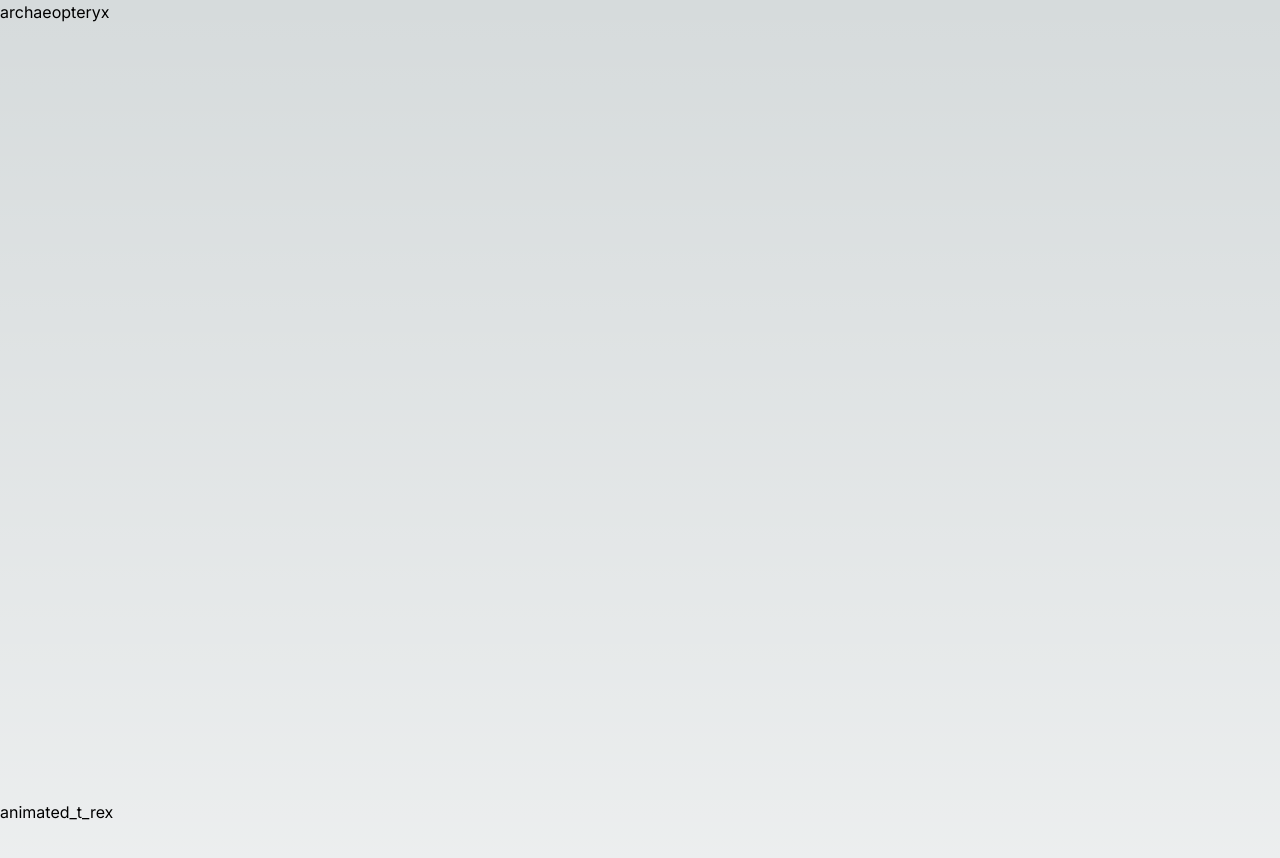
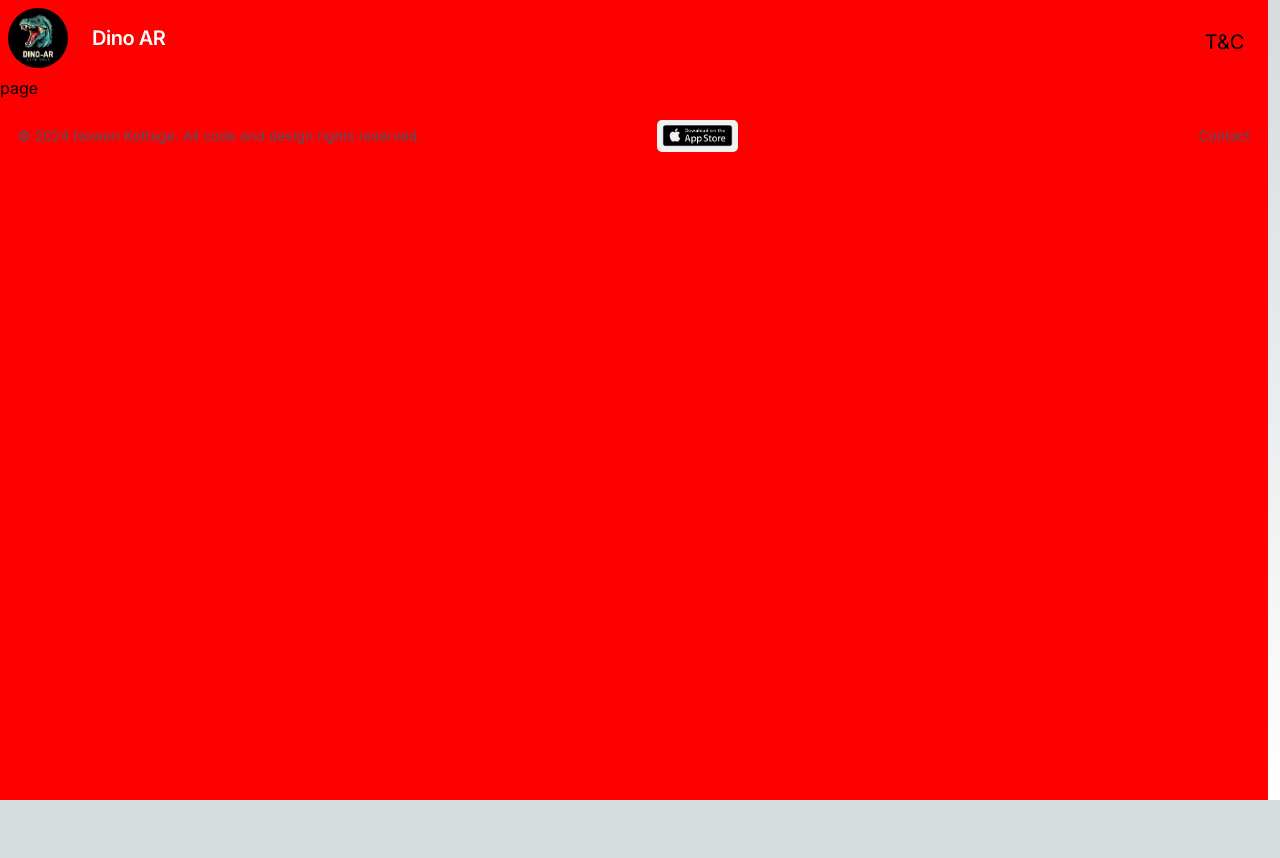
Before and after one commit to KOTTAGENVH/Dino-AR-WEB, a Next.js app in the folder dino-ar/: page /legal in a window 1280 px wide. Shown: the top 858 px of the page. After the commit the page ends 800 px from the top, so only its background shows below. Built offline with nearby package versions, Linux system fonts and the light colour scheme.

Commit message:
fix: page navigations

```diff
--- a/dino-ar/src/app/Encyclopedia/page.tsx
+++ b/dino-ar/src/app/dinosaurs/page.tsx
@@ -3,7 +3,7 @@ import React, { useEffect, useRef } from "react";
 import AnimatedTrex from "@/components/dinosaurs/animated_t_rex";
 import Archaeopteryx from "@/components/dinosaurs/archaeopteryx";
 
-function Encyclopedia(){
+function Dinosaurs(){
   const homeRef = useRef<HTMLDivElement>(null);
   const legalRef = useRef<HTMLDivElement>(null);
   const lastScrollTime = useRef<number>(0);
@@ -47,4 +47,4 @@ function Encyclopedia(){
   );
 };
 
-export default Encyclopedia;
+export default Dinosaurs;
--- a/dino-ar/src/app/legal/page.tsx
+++ b/dino-ar/src/app/legal/page.tsx
@@ -1,74 +1,23 @@
-// import Footer from '@/components/footer'
-// import Header from '@/components/header'
-// import React from 'react'
+import Footer from '@/components/footer'
+import Header from '@/components/header'
+import React from 'react'
 
-// function Legal() {
-//   return (
-//     <div
-//     style={{
-//         height: '100vh',
-//         width: '99.1vw',
-//         backgroundColor: 'red',
-//     }}
-//     >
-//       <Header/>
-//       <div>
-//       page
-//       </div>
-//         <Footer/>
-//         </div>
-//   )
-// }
+function Legal() {
+  return (
+    <div
+    style={{
+        height: '100vh',
+        width: '99.1vw',
+        backgroundColor: 'red',
+    }}
+    >
+      <Header/>
+      <div>
+      page
+      </div>
+        <Footer/>
+        </div>
+  )
+}
 
-// export default Legal
-
-"use client";
-import React, { useEffect, useRef } from "react";
-import AnimatedTrex from "@/components/dinosaurs/animated_t_rex";
-import Archaeopteryx from "@/components/dinosaurs/archaeopteryx";
-
-function Encyclopedia(){
-  const homeRef = useRef<HTMLDivElement>(null);
-  const legalRef = useRef<HTMLDivElement>(null);
-  const lastScrollTime = useRef<number>(0);
-
-  useEffect(() => {
-    const handleScroll = (event: WheelEvent) => {
-      const currentTime = new Date().getTime();
-      const timeDiff = currentTime - lastScrollTime.current;
-
-      if (homeRef.current && legalRef.current) {
-        const homeHeight = homeRef.current.clientHeight;
-        const deltaY = event.deltaY;
-
-        if (deltaY > 0 && timeDiff > 1000) {
-          // Scrolling down
-          legalRef.current.scrollIntoView({ behavior: "smooth" });
-          lastScrollTime.current = currentTime;
-        } else if (deltaY < 0) {
-          // Scrolling up
-          homeRef.current.scrollIntoView({ behavior: "smooth" });
-          lastScrollTime.current = currentTime;
-        }
-      }
-    };
-
-    window.addEventListener("wheel", handleScroll);
-    return () => {
-      window.removeEventListener("wheel", handleScroll);
-    };
-  }, []);
-
-  return (
-    <div>
-      <div ref={homeRef} style={{ height: "100vh" }}>
-        <Archaeopteryx />
-      </div>
-      <div ref={legalRef} style={{ height: "100vh" }}>
-        <AnimatedTrex />
-      </div>
-    </div>
-  );
-};
-
-export default Encyclopedia;
+export default Legal
--- a/dino-ar/src/app/page.tsx
+++ b/dino-ar/src/app/page.tsx
@@ -45,7 +45,7 @@ export default function Home() {
                 </p>
               </div>
               <button className="p-1.5 bg-sky-700 lg:bg-black-500 text-white mt-16 xl:mt-24 hover:bg-teal-700 rounded-xl">
-                <a href="/encyclopedia">
+                <a href="/dinosaurs">
                   Time Travel <span className="ml-1">&#8594;</span>
                 </a>
               </button>
```
